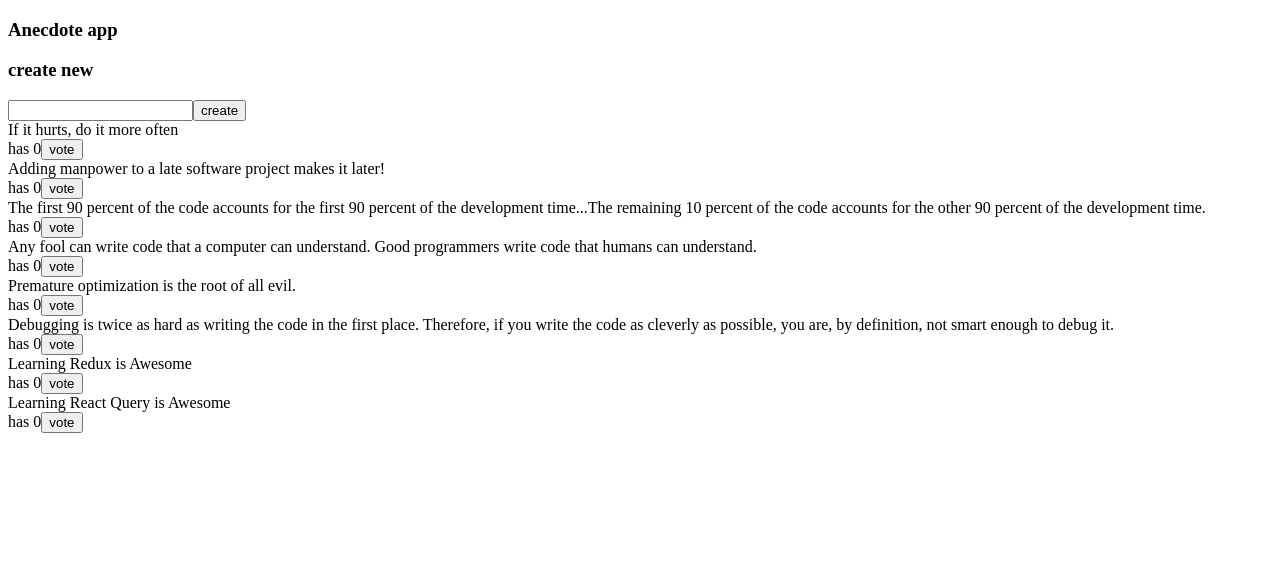
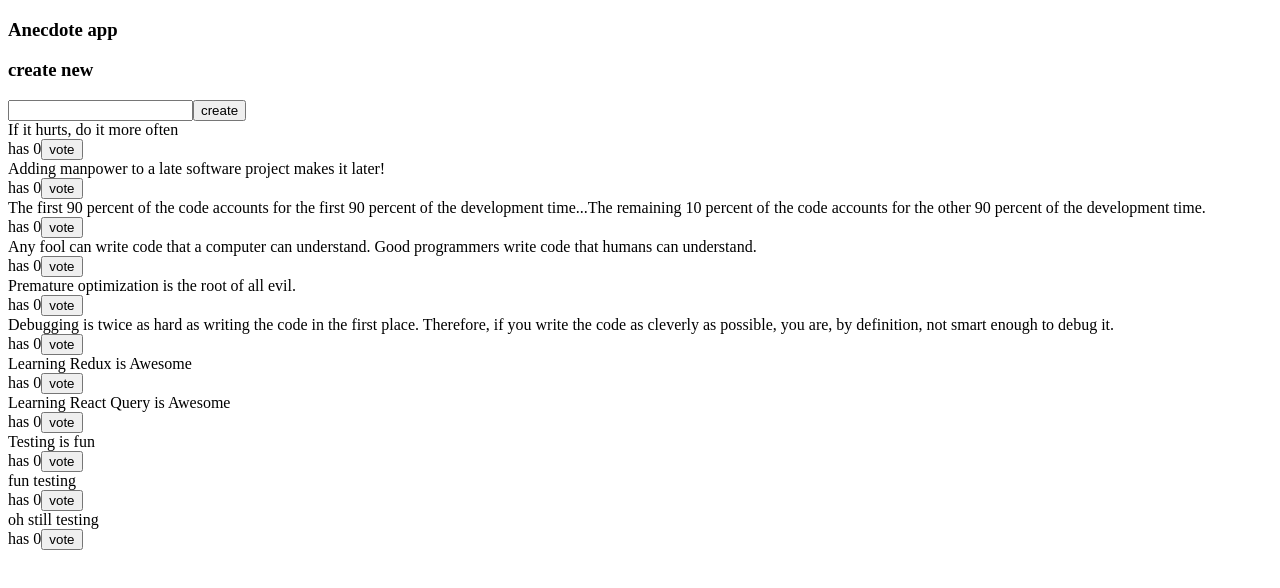
Before and after one commit to godwinopara/anecdotes-hooks, a React (Create React App) app: page / in a window 1280 px wide. Shown: the top 588 px of the page. Built offline with nearby package versions, Linux system fonts and the light colour scheme; data requests are answered from the project's data file.

Commit message:
Render update after api call with react query mutate

```diff
--- a/db.json
+++ b/db.json
@@ -39,6 +39,21 @@
       "content": "Learning React Query is Awesome",
       "votes": 0,
       "id": "2yiUWig"
+    },
+    {
+      "content": "Testing is fun",
+      "votes": 0,
+      "id": "GcvPpLX"
+    },
+    {
+      "content": "fun testing",
+      "votes": 0,
+      "id": "UPZ_P4x"
+    },
+    {
+      "content": "oh still testing",
+      "votes": 0,
+      "id": "s_U6ING"
     }
   ]
 }
--- a/src/components/AnecdoteForm.js
+++ b/src/components/AnecdoteForm.js
@@ -2,17 +2,18 @@ import { useMutation, useQueryClient } from "@tanstack/react-query";
 import { createNewAnecdote } from "../services/anecdotes";
 
 const AnecdoteForm = () => {
-	const mutation = useMutation(createNewAnecdote);
+	const mutation = useMutation(createNewAnecdote, {
+		onSuccess: (anecdote) => {
+			const anecdotes = query.getQueryData(["anecdotes"]);
+			query.setQueryData(["anecdotes"], anecdotes.concat(anecdote));
+		},
+	});
 	const query = useQueryClient();
 
 	const onCreate = (event) => {
 		event.preventDefault();
 		const content = event.target.anecdote.value;
-		mutation.mutate(content, {
-			onSuccess: (note) => {
-				query.invalidateQueries("anecdotes");
-			},
-		});
+		mutation.mutate(content);
 		event.target.anecdote.value = "";
 	};
 
```
